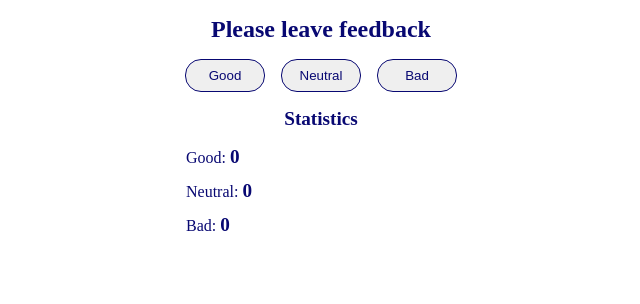
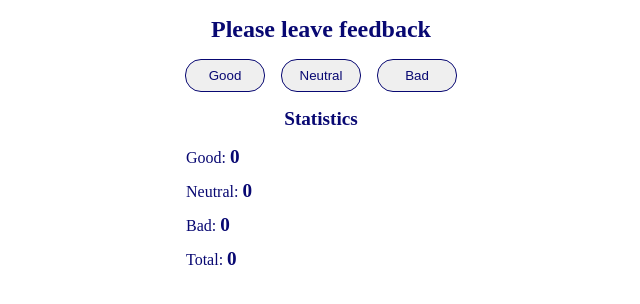
Before and after one commit to LiViS-code/goit-react-hw-02-feedback, a React (Create React App) app in the folder my-app/: page / in a window 1280 px wide. Shown: the top 304 px of the page, without its empty margins (319-959 px from the left). Built offline with nearby package versions, Linux system fonts and the light colour scheme.

Commit message:
add total feedback

```diff
--- a/my-app/src/components/Feedback.jsx
+++ b/my-app/src/components/Feedback.jsx
@@ -16,6 +16,8 @@ const controlBtn = [
   { key: "id-2", name: "neutral" },
   { key: "id-3", name: "bad" },
 ];
+
+let totalFeedback = 0;
 class Feedback extends Component {
   state = {
     good: 0,
@@ -24,12 +26,13 @@ class Feedback extends Component {
   };
 
   handleIncrement = (k) => {
+    this.countTotalFeedback();
     return this.setState({ [k]: this.state[k] + 1 });
   };
 
   countTotalFeedback() {
-    console.log(this.state.good + this.state.neutral + this.state.bad);
-    return this.state.good + this.state.neutral + this.state.bad;
+    totalFeedback = this.state.good + this.state.neutral + this.state.bad + 1;
+    return totalFeedback;
   }
 
   render() {
@@ -55,6 +58,9 @@ class Feedback extends Component {
               {`${name}:`} <Value>{this.state[name]}</Value>
             </FeedbackItem>
           ))}
+          <FeedbackItem>
+            Total: <Value>{totalFeedback}</Value>
+          </FeedbackItem>
         </ListFeedback>
       </Container>
     );
```
